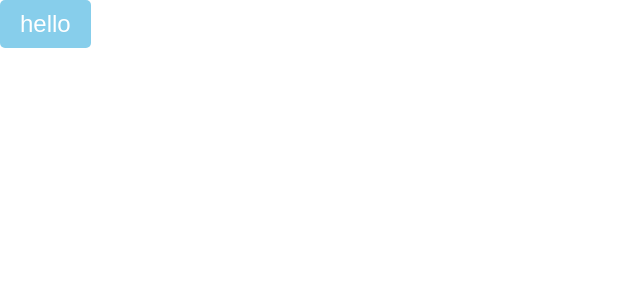
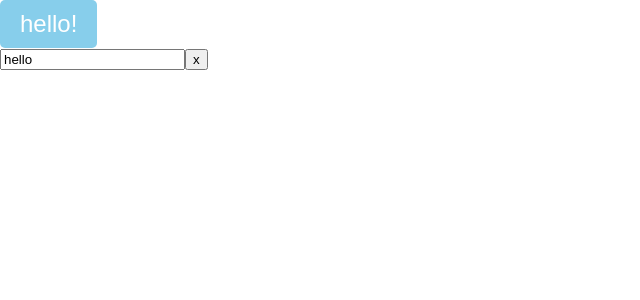
Before and after one commit to beta1360/search-movie-next, a Next.js app: page / in a window 1280 px wide. Shown: the top 300 px of the page, without its empty margins (0-640 px from the left). Built offline with nearby package versions, Linux system fonts and the light colour scheme.

Commit message:
feat: Add BaseInput

```diff
--- /dev/null
+++ b/components/atoms/Input.tsx
@@ -0,0 +1,34 @@
+import { useState } from 'react'
+import { css } from '@emotion/react'
+import { useCallback } from 'react'
+
+type InputProps = {
+  defaultInput?: string,
+  clearable?: boolean,
+  onChange: (e: React.ChangeEvent<HTMLInputElement>) => void
+}
+
+const BaseInput: React.FC<InputProps> = ({
+  defaultInput = '',
+  clearable = true,
+  onChange
+}) => {
+  const [value, setValue] = useState(defaultInput)
+
+  const clearInput = useCallback(() => {
+    setValue('')
+  }, [])
+
+  return (
+    <div>
+      <input
+        type="text"
+        defaultValue={value}
+        onChange={onChange}
+      />
+      { clearable && <button onClick={clearInput}>x</button> }
+    </div>
+  )
+}
+
+export default BaseInput
--- a/pages/index.tsx
+++ b/pages/index.tsx
@@ -1,5 +1,6 @@
 import type { NextPage } from 'next'
 import Button from '@/components/atoms/Button'
+import Input from '@/components/atoms/Input'
 import { useCallback } from 'react'
 
 const Home: NextPage = () => {
@@ -7,12 +8,19 @@ const Home: NextPage = () => {
     console.log('hello')
   }, [])
 
+  const onChangeValue = useCallback((e: React.ChangeEvent<HTMLInputElement>) => {
+    console.log(e.target.value)
+  }, [])
+
   return (
     <div>
       <Button
-        label={"hello"}
+        label="hello!"
         onClick={handler}
       />
+      <Input
+        defaultInput="hello"
+        onChange={onChangeValue}/>
     </div>
   )
 }
```
